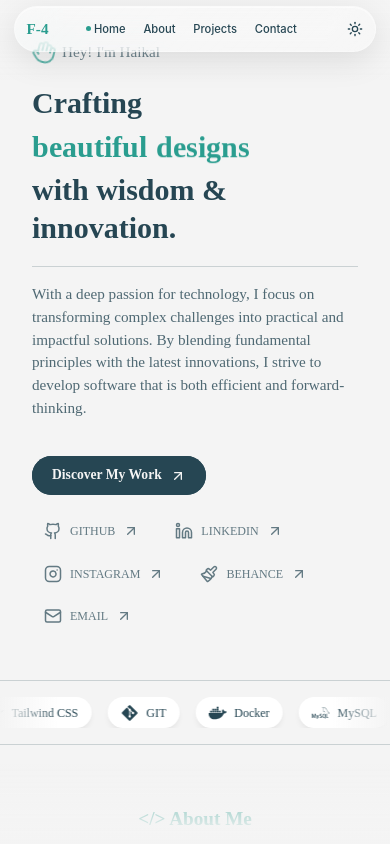
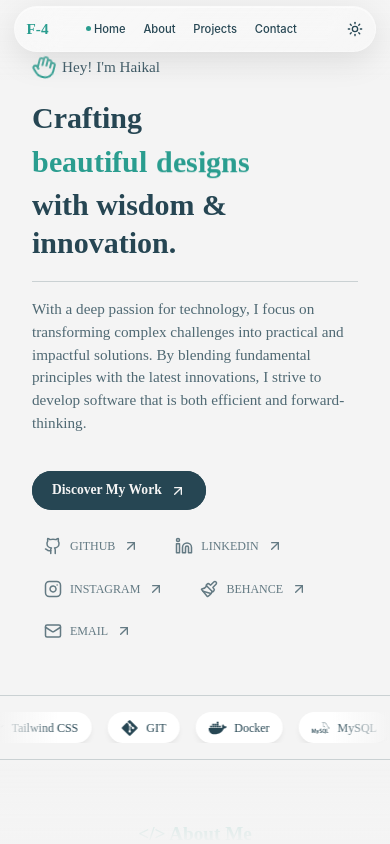
Before and after one commit to Fx-4/portfolio-website, a React (Vite) app: page / in a window 390 px wide. Built offline with nearby package versions, Linux system fonts and the light colour scheme; no server answers.

Commit message:
Add responsive padding for mobile in Home component

```diff
--- a/src/pages/Home.jsx
+++ b/src/pages/Home.jsx
@@ -25,7 +25,21 @@ function Home() {
   }, []);
 
   return (
-    <div className="bg-gray-50" style={{ overflowX: 'hidden', width: '100%', maxWidth: '100vw', backgroundColor: 'var(--background, #f8fafc)' }}>
+    <div className="bg-gray-50 home-container" style={{ overflowX: 'hidden', width: '100%', maxWidth: '100vw', backgroundColor: 'var(--background, #f8fafc)' }}>
+      <style>{`
+        /* Add padding top for mobile only */
+        @media (max-width: 768px) {
+          .home-container {
+            padding-top: 30px;
+          }
+        }
+
+        @media (max-width: 430px) {
+          .home-container {
+            padding-top: 15px;
+          }
+        }
+      `}</style>
       <Loading
         isLoading={isLoading}
         pingEndpoint="/api/ping"
```
